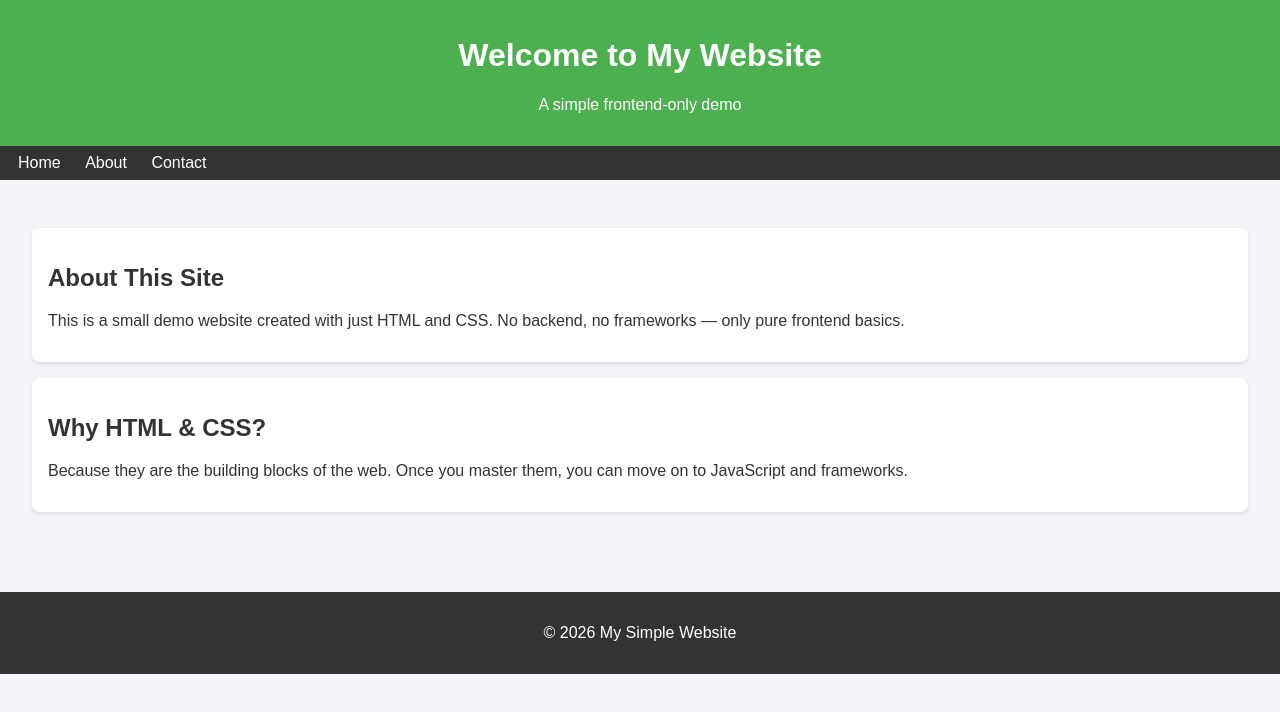
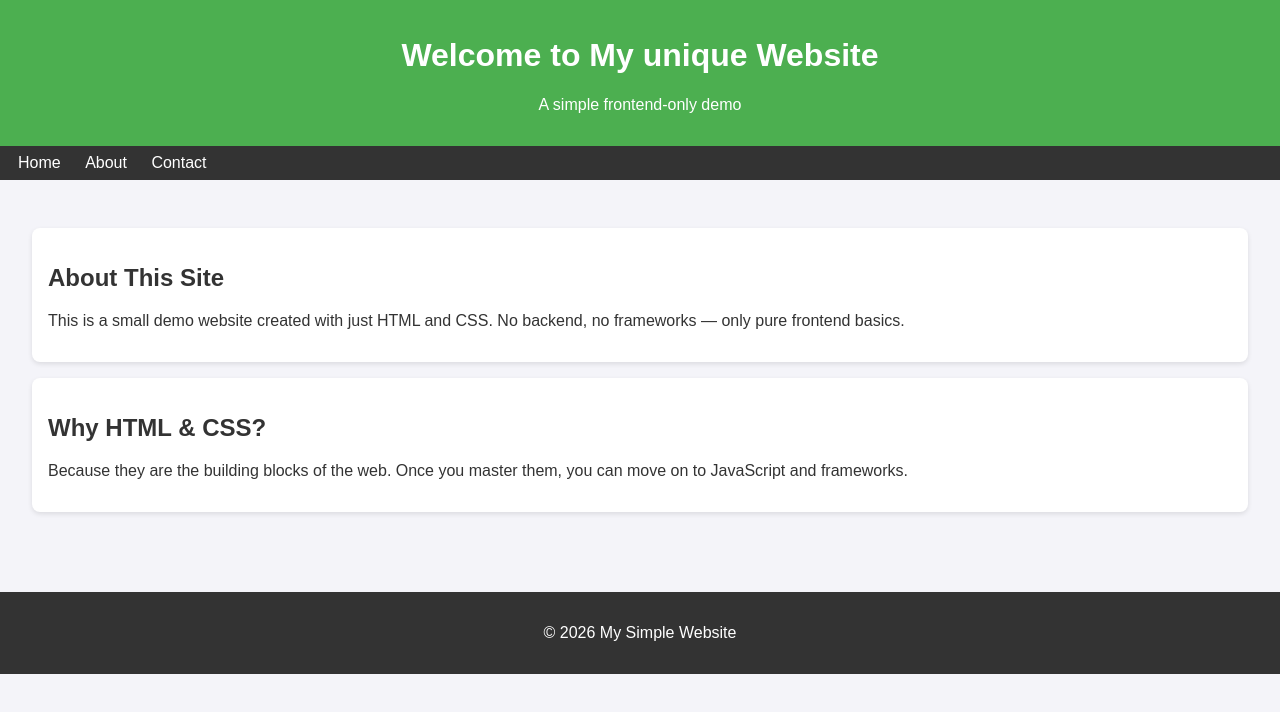
Before and after one commit to pujapatel81/pipelinerepo, a plain HTML site: page index.html in a window 1280 px wide. Drawn offline with Linux system fonts and the light colour scheme.

Commit message:
Update index.html

```diff
--- a/index.html
+++ b/index.html
@@ -49,7 +49,7 @@
 </head>
 <body>
   <header>
-    <h1>Welcome to My Website</h1>
+    <h1>Welcome to My unique Website</h1>
     <p>A simple frontend-only demo</p>
   </header>
 
```
